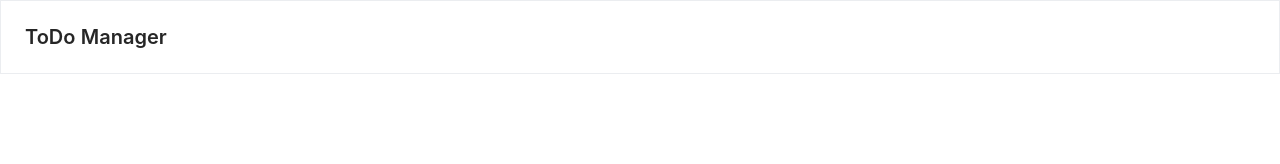
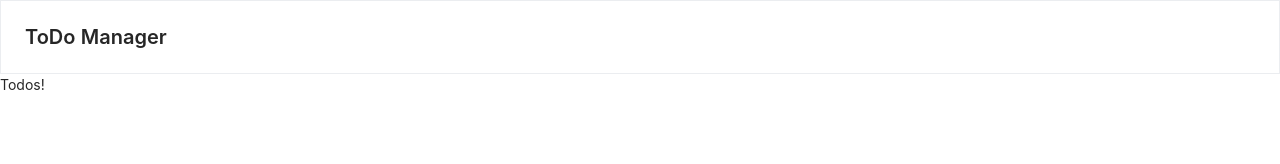
Before and after one commit to reyJang97/wanted-pre-onboarding-challenge-fe-1, a React (Create React App) app: page / in a window 1280 px wide. Before the commit this address had no page. Shown: the top 164 px of the page. Built offline with nearby package versions, Linux system fonts and the light colour scheme.

Commit message:
ADD: added ToDo List component and updated route in App.js

```diff
--- a/src/App.js
+++ b/src/App.js
@@ -4,12 +4,14 @@ import "./App.css";
 import NavBar from "./components/NavBar";
 import SignIn from "./pages/SignIn";
 import SignUp from "./pages/SignUp";
+import ToDoList from "./pages/ToDoList";
 
 function App() {
   return (
     <>
       <NavBar />
       <Routes>
+        <Route path="/" element={<ToDoList />} />
         <Route path="/auth" element={<SignIn />} />
         <Route path="/signup" element={<SignUp />} />
       </Routes>
--- /dev/null
+++ b/src/pages/ToDoList.js
@@ -0,0 +1,7 @@
+import React from "react";
+
+function ToDoList() {
+  return <div>Todos!</div>;
+}
+
+export default ToDoList;
```
